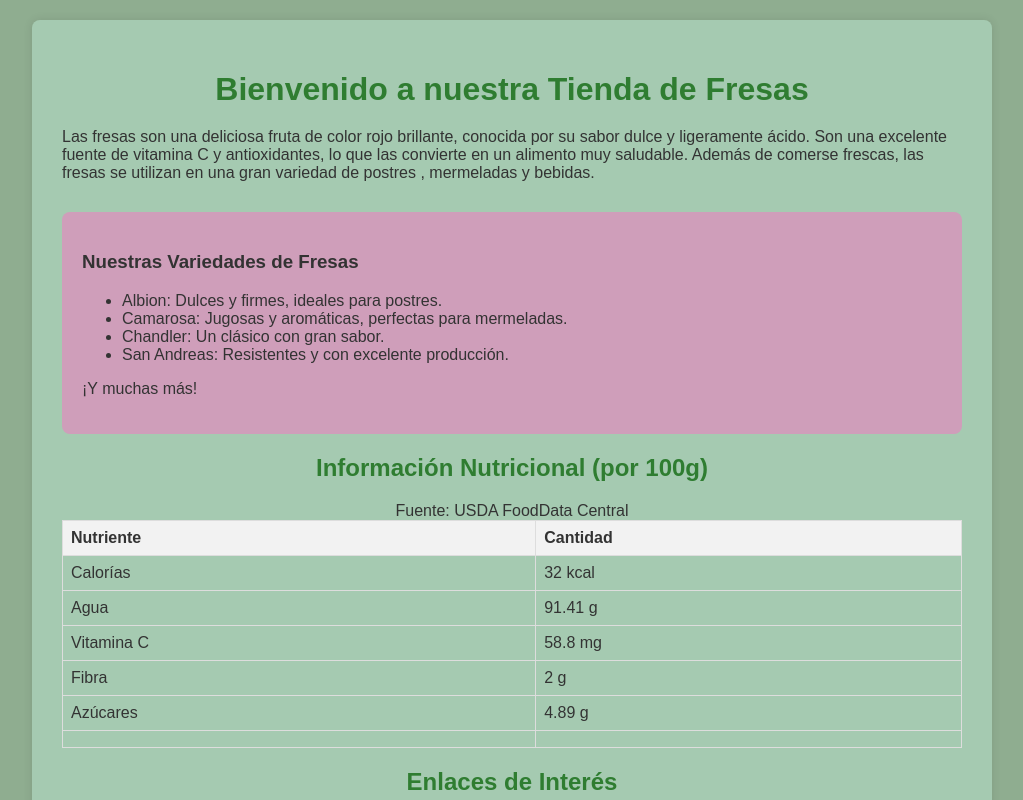
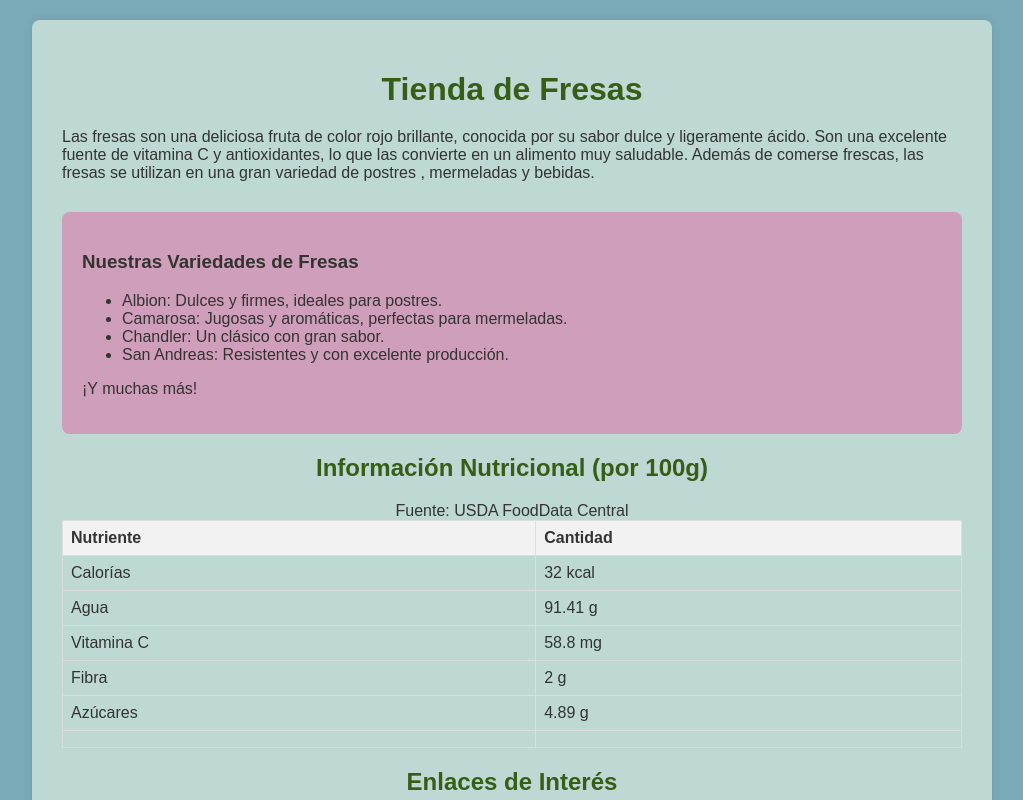
Before and after one commit to p-Yazmin-p/sbrrry, a plain HTML site: page index.html in a window 1280 px wide. Shown: the top 800 px of the page, without its empty margins (128-1151 px from the left). Drawn offline with Linux system fonts and the light colour scheme.

Commit message:
Update index.html

```diff
--- a/index.html
+++ b/index.html
@@ -8,19 +8,19 @@
         body {
             font-family: Arial, sans-serif;
             margin: 20px;
-            background-color: #8fad90;
+            background-color: #7baab8;
             color: #333;
         }
         .container {
             max-width: 900px;
             margin: 0 auto;
-            background-color: #abd3bac8;
+            background-color: #d2e5dac8;
             padding: 30px;
             border-radius: 8px;
             box-shadow: 0 0 10px rgba(0, 0, 0, 0.1);
         }
         h1, h2 {
-            color: #2f7d31;
+            color: #355f17;
             text-align: center;
             margin-bottom: 20px;
         }
@@ -148,7 +148,7 @@
 <body>
 
     <div class="container">
-        <h1>Bienvenido a nuestra Tienda de Fresas </h1>
+        <h1>Tienda de Fresas </h1>
         <p>Las fresas son una deliciosa fruta de color rojo brillante, conocida por su sabor dulce y ligeramente ácido. Son una excelente fuente de vitamina C
             y antioxidantes, lo que las convierte en un alimento muy saludable. Además de comerse frescas, las fresas se utilizan en una gran variedad de postres
             , mermeladas y bebidas.</p>
```
